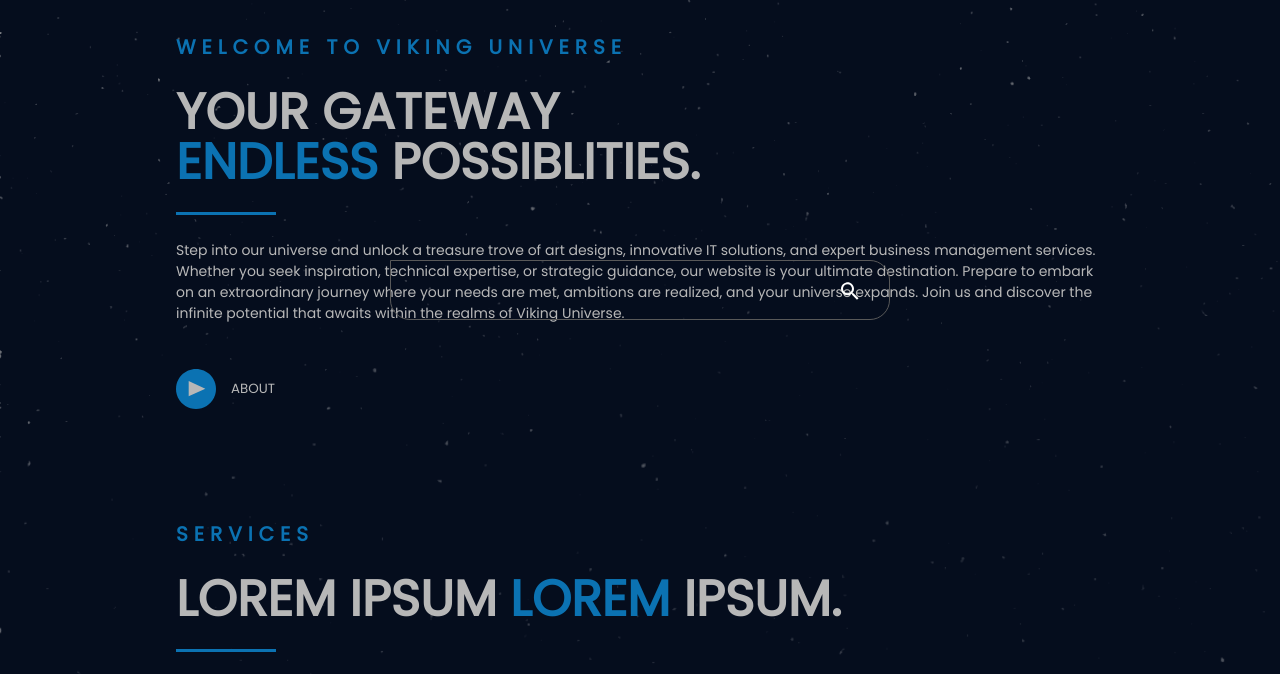
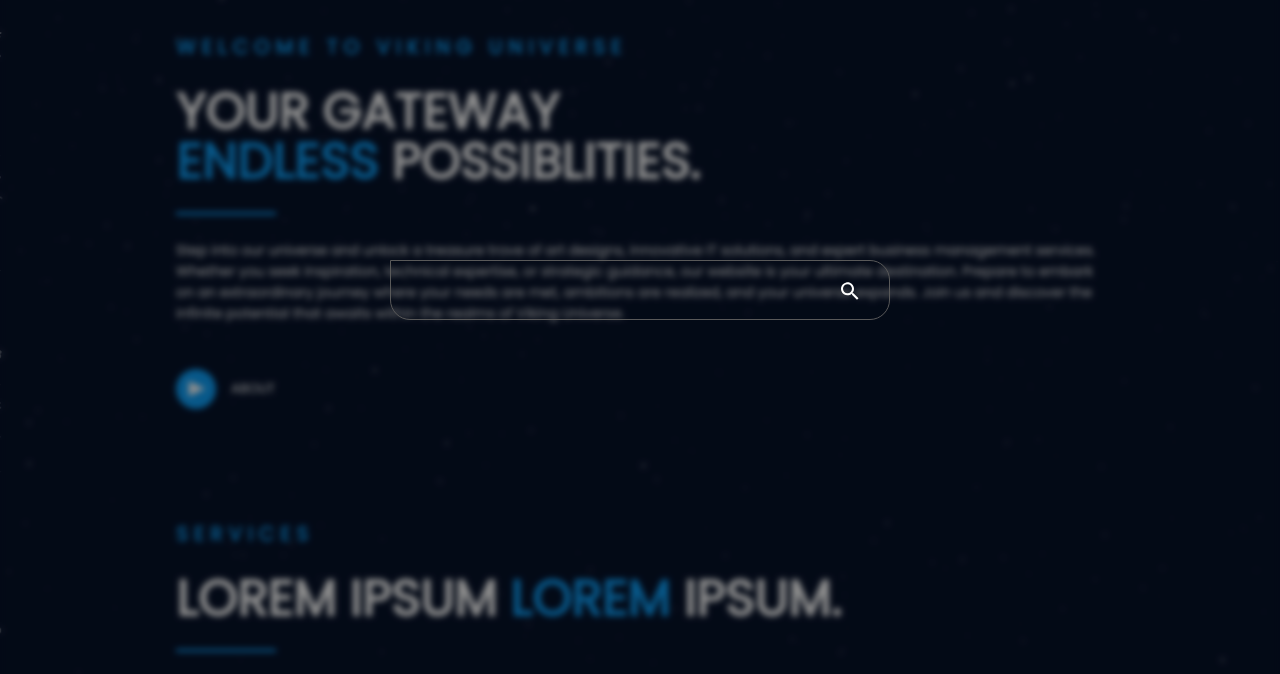
Before and after one commit to ric2thiss/responsive, a plain HTML site: page index.html in a window 1280 px wide. Both pictures are taken after a click on the element 918 px from the left and 50 px from the top of the page. Shown: the part 110-784 px from the top of the page. Drawn offline with Linux system fonts and the light colour scheme; files whose address does not match are found by name.

Commit message:
revision

```diff
--- a/styles/style.css
+++ b/styles/style.css
@@ -993,7 +993,9 @@ input:hover, input:focus{
     top: 50%;
     left: 50%;
     transform: translate(-50%, -50%);
-    background: #00000048;
+    /* background: #0000009c; */
+    background-color: hsla(0, 0%, 0%, 0.445);
+    backdrop-filter: blur(3px);
     height: 100%;
     width: 100%;
 
@@ -1018,6 +1020,8 @@ input:hover, input:focus{
     outline: none !important;
     border-radius: 0px 20px 20px 20px;
     color: #fff;
+    font-size: 1rem;
+    /* padding: 0 10px; */
 }
 .search-input:focus, .search-input:hover{
     outline: none !important;
```
